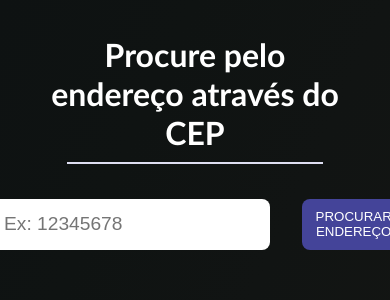
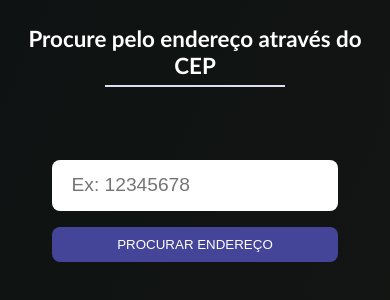
Before and after one commit to 1Maatheus/buscador-cep, a plain HTML site: page index.html in a window 390 px wide. Drawn offline with Linux system fonts and the light colour scheme.

Commit message:
customizing mobile

```diff
--- a/index.html
+++ b/index.html
@@ -18,6 +18,7 @@
             class="input-search"
             type="number"
             placeholder="Ex: 12345678"
+            maxlength="8"
           />
           <button class="btn-search">Procurar Endereço</button>
         </div>
--- a/style.css
+++ b/style.css
@@ -148,3 +148,19 @@ body {
     opacity: 1;
   }
 }
+
+@media (max-width: 420px) {
+  .header {
+    font-size: 0.7em;
+  }
+
+  .cep-input {
+    margin-top: 3em;
+    gap: 1em;
+    flex-direction: column;
+  }
+
+  .insert {
+    width: 340px;
+  }
+}
```
